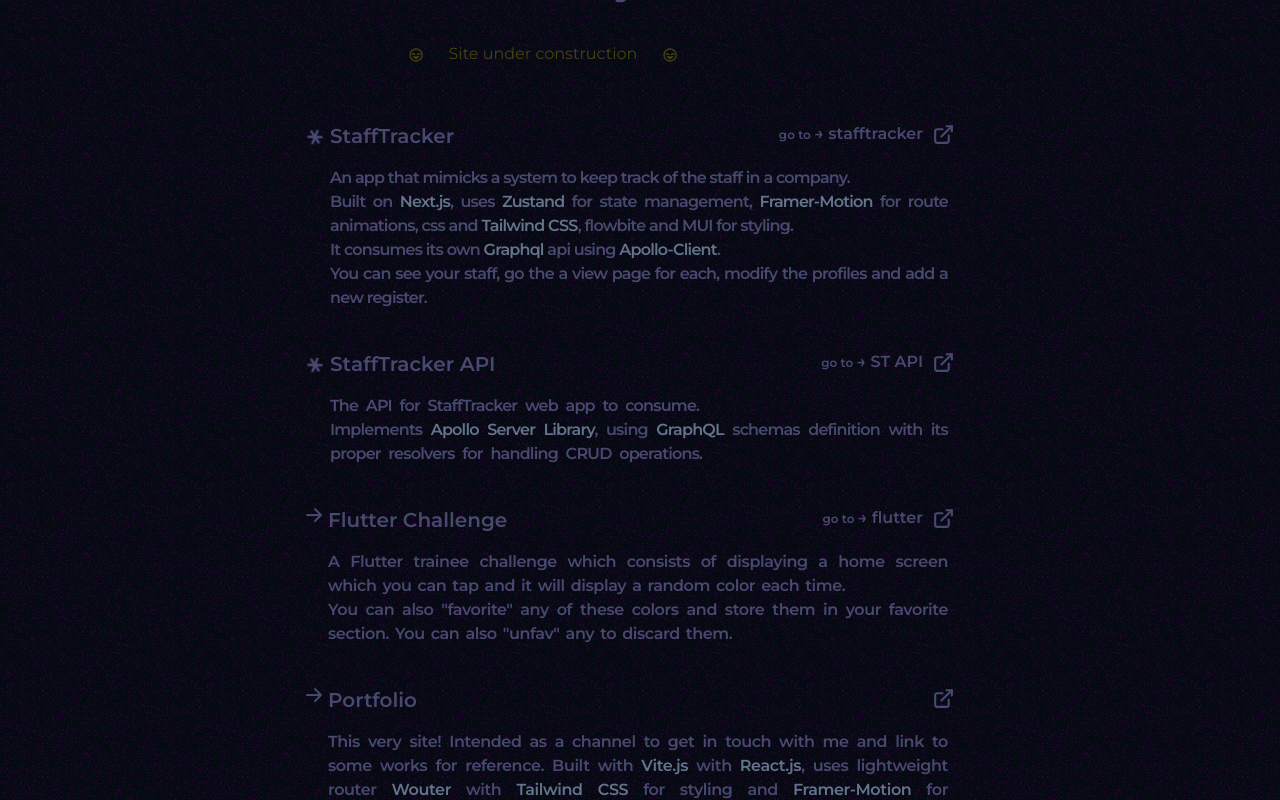
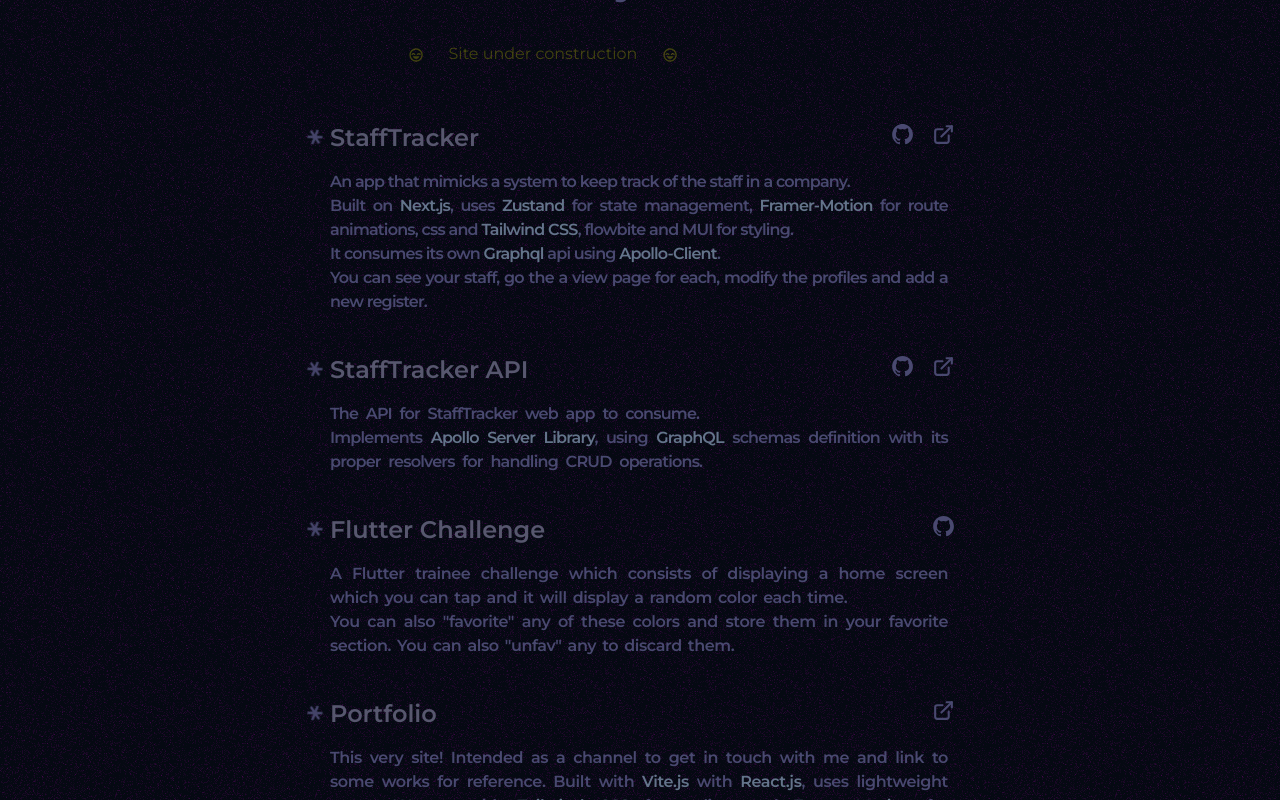
Before and after one commit to sebastian-agonzalez/portfolio-vite, a React (Vite) app: page /work in a window 1280 px wide. Shown: the part 380-1180 px from the top of the page. Built offline with nearby package versions, Linux system fonts and the light colour scheme; some icons are missing.

Commit message:
change works section

```diff
--- a/src/components/works/WorkSection.css
+++ b/src/components/works/WorkSection.css
@@ -1,3 +1,7 @@
 p > span {
   @apply text-slate-500;
 }
+
+h2 {
+  color: #57576e;
+}
--- a/src/components/works/WorkSection.jsx
+++ b/src/components/works/WorkSection.jsx
@@ -10,8 +10,7 @@
 
 import { PiWarningBold } from "react-icons/pi";
 import { CgAsterisk } from "react-icons/cg";
-import { BiHappyBeaming } from "react-icons/bi";
-import { HiArrowRight } from "react-icons/hi";
+import { BiHappyBeaming, BiLogoGithub } from "react-icons/bi";
 import { TbExternalLink } from "react-icons/tb";
 import { IoCodeSlash } from "react-icons/io5";
 
@@ -47,11 +46,9 @@
           style={{ color: "#ffff003e" }}
           className="text-md"
         >
-          <BiHappyBeaming  />{" "}
-          <PiWarningBold  />{" "}
+          <BiHappyBeaming /> <PiWarningBold />{" "}
           <span className="text-base">Site under construction</span>{" "}
-          <PiWarningBold  />{" "}
-          <BiHappyBeaming  />
+          <PiWarningBold /> <BiHappyBeaming />
         </motion.div>
       </div>
     </>
@@ -69,13 +66,14 @@
             <h1 className="text-4xl text-center font-extrabold">Projects</h1>
 
             {animatedScrollingDisclaimer}
+
             <div id="content" className="lg:px-5 font-semibold">
               <div className="my-14"></div>
               <ul>
                 <li id="stafftracker">
                   <div className="flex justify-start">
                     <div className="inline-block">
-                      <span>
+                      <span className="animate-pulse">
                         <CgAsterisk
                           size={30}
                           className="animate-spin-slow mb-1"
@@ -84,20 +82,27 @@
                     </div>
                     <div className="inline-block">
                       <div className="flex justify-between">
-                        <h2 className="font-semibold text-xl">StaffTracker</h2>
+                        <h2 className="font-semibold text-2xl">StaffTracker</h2>
+                        <span>
                           <a
-                          className="flex"
+                            className="inline"
+                            id="window open"
+                            href="https://github.com/sebastian-agonzalez/employee-abm"
+                            rel="noopener noreferrer"
+                            target="_blank"
+                          >
+                            <BiLogoGithub size={25} className="mx-2" />
+                          </a>
+                          <a
+                            className="inline"
                             id="window open"
                             href="https://stafftracker.vercel.app"
                             rel="noopener noreferrer"
                             target="_blank"
                           >
-                          <span className="invisible sm:visible">
-                            <span className="text-xs">go to </span>→
-                            stafftracker
-                          </span>
                             <TbExternalLink size={25} className="mx-2" />
                           </a>
+                        </span>
                       </div>
                       <div className="my-4"></div>
                       <div id="stafftracker-description" className="pr-4">
@@ -122,11 +127,10 @@
                   </div>
                 </li>
                 <li id="stafftracker-API">
-                  <h2 className="text-2xl"></h2>
                   <div className="my-10"></div>
                   <div className="flex justify-start">
                     <div className="inline-block">
-                      <span>
+                      <span className="animate-pulse">
                         <CgAsterisk
                           size={30}
                           className="animate-spin-slow mb-1"
@@ -135,21 +139,29 @@
                     </div>
                     <div className="inline-block">
                       <div className="flex justify-between">
-                        <h2 className="font-semibold text-xl">
+                        <h2 className="font-semibold text-2xl">
                           StaffTracker API
                         </h2>
+                        <span>
                           <a
-                          className="flex"
+                            className="inline"
+                            id="window open"
+                            href="https://github.com/sebastian-agonzalez/abm-server"
+                            rel="noopener noreferrer"
+                            target="_blank"
+                          >
+                            <BiLogoGithub size={25} className="mx-2" />
+                          </a>
+                          <a
+                            className="inline"
                             id="window open"
                             href="https://abm-server.onrender.com/"
                             rel="noopener noreferrer"
                             target="_blank"
                           >
-                          <span className="invisible sm:visible">
-                            <span className="text-xs">go to </span>→ ST API
-                          </span>
                             <TbExternalLink size={25} className="mx-2" />
                           </a>
+                        </span>
                       </div>
                       <div className="my-4"></div>
                       <div id="stafftracker-description" className="pr-4">
@@ -164,20 +176,19 @@
                   </div>
                 </li>
                 <li id="flutterchallenge">
-                  <h2 className="text-2xl"></h2>
                   <div className="my-10"></div>
                   <div className="flex justify-start">
                     <div className="inline-block">
-                      <span>
-                        <HiArrowRight
-                          size={20}
-                          className="animate-bounce mx-1"
-                        ></HiArrowRight>
+                      <span className="animate-pulse">
+                        <CgAsterisk
+                          size={30}
+                          className="animate-spin-slow mb-1"
+                        ></CgAsterisk>
                       </span>
                     </div>
                     <div className="inline-block">
                       <div className="flex justify-between">
-                        <h2 className="font-semibold text-xl">
+                        <h2 className="font-semibold text-2xl">
                           Flutter Challenge
                         </h2>
                         <a
@@ -187,10 +198,7 @@
                           rel="noopener noreferrer"
                           target="_blank"
                         >
-                          <span className="invisible sm:visible">
-                            <span className="text-xs">go to </span>→ flutter
-                          </span>
-                          <TbExternalLink size={25} className="mx-2" />
+                          <BiLogoGithub size={25} className="mx-2" />
                         </a>
                       </div>
                       <div className="my-4"></div>
@@ -208,20 +216,19 @@
                   </div>
                 </li>
                 <li id="portfolio">
-                  <h2 className="text-2xl"></h2>
                   <div className="my-10"></div>
                   <div className="flex justify-start">
                     <div className="inline-block">
-                      <span>
-                        <HiArrowRight
-                          size={20}
-                          className="animate-bounce mx-1"
-                        ></HiArrowRight>
+                      <span className="animate-pulse">
+                        <CgAsterisk
+                          size={30}
+                          className="animate-spin-slow mb-1"
+                        ></CgAsterisk>
                       </span>
                     </div>
                     <div className="inline-block">
                       <div className="flex justify-between">
-                        <h2 className="font-semibold text-xl">Portfolio</h2>
+                        <h2 className="font-semibold text-2xl">Portfolio</h2>
                         <a
                           className="flex"
                           id="window open"
```
Lines whose indentation alone changed are shown as unchanged.
